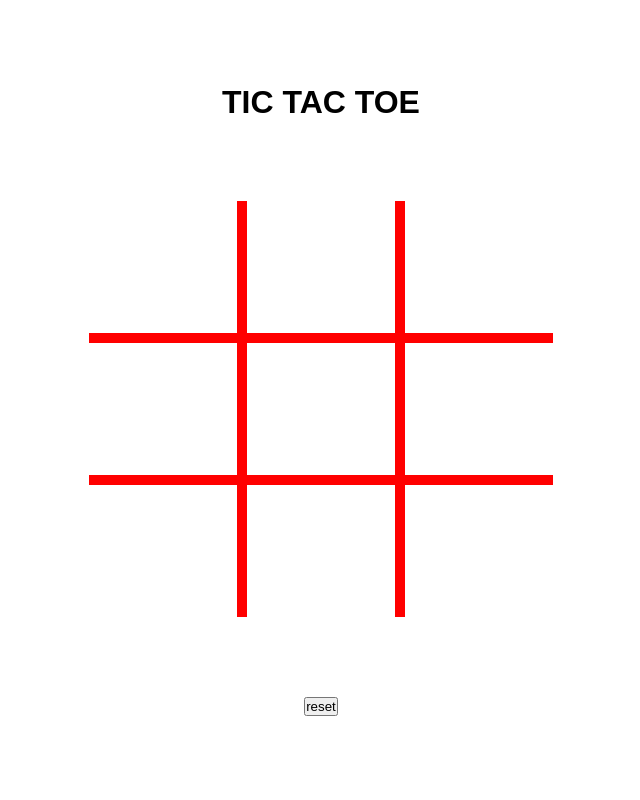
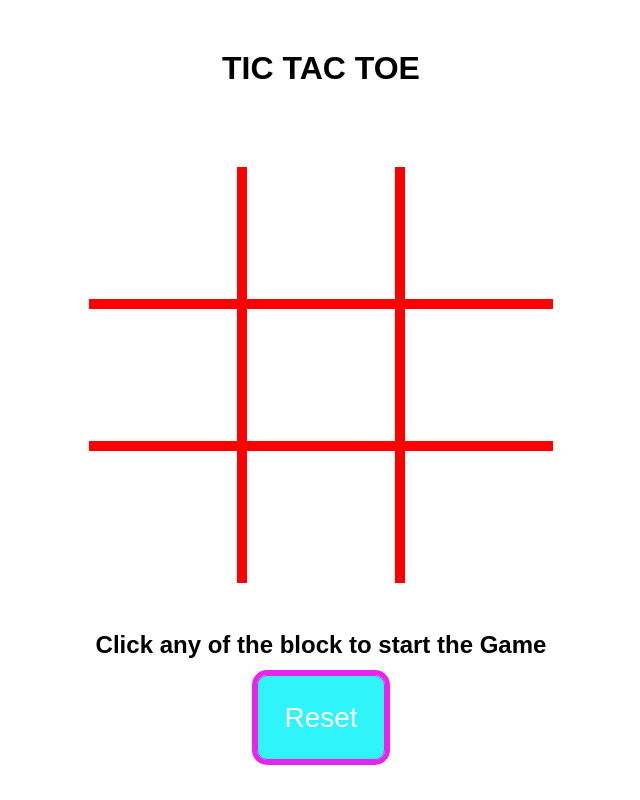
Before and after one commit to Anand930/tic-tac-toe, a plain HTML site: page index.html in a window 1280 px wide. Shown: the whole page, without its empty margins (319-959 px from the left). Drawn offline with Linux system fonts and the light colour scheme.

Commit message:
some designing changes to the buttons

```diff
--- a/index.html
+++ b/index.html
@@ -21,9 +21,9 @@
             <button id="btn-9" class="game-btn" ></button>
         </div>
         <div class="lowerHeader">
-            <h2 id="h2-header"></h2>
+            <h2 id="h2-header">Click any of the block to start the Game </h2>
         </div>
-        <button id="reset-btn">reset</button>
+        <button id="reset-btn">Reset</button>
     </div>
 </body>
 <script src="script.js"></script>
--- a/script.js
+++ b/script.js
@@ -27,6 +27,7 @@ const gamestart = buttons.forEach((e) => {
       e.style.backgroundRepeat = 'no-repeat';
       e.style.backgroundPosition = 'center';
       e.style.backgroundOrigin = "content-box"
+      document.getElementById('h2-header').textContent = "Game is running";
       player = "0";
     } else if (gameover === false && e.style.background === "white") {
       e.style.backgroundImage = "url('o.png')";
--- a/style.css
+++ b/style.css
@@ -6,7 +6,7 @@
 
 .h1-parent{
     width: 100%;
-    height: 100vh;
+    height: 95vh;
     display: flex;
     flex-direction: column;
     align-items: center;
@@ -15,11 +15,13 @@
 }
 
 .header{
+    padding-top: 50px;
     text-align: center;
 }
 
 .buttons-parent{
     display: grid;
+    height: 48vh;
     grid-template-columns: repeat(3,0fr);
     column-gap: 0;
     row-gap: 0;
@@ -34,6 +36,28 @@
     background-color: white;
     caret-color: transparent;
     padding: 10px;
+}
+
+#h2-header{
+    margin-bottom: 2vh;
+}
+
+#reset-btn{
+    width: 10vw;
+    height: 10vw;
+    color: white;
+    background-color: rgba(10, 242, 250, 0.849);
+    border-radius: 10px;
+    font-size: 28px;
+    border: 1px solid rgb(230, 37, 236);
+    box-shadow:  0 0 0 5px rgb(230, 37, 236);
+}
+
+#reset-btn:hover{
+    color:rgba(10, 242, 250, 0.849);
+    background-color: white;
+    transform: scale(1.1);
+    transition: smooth 1s ease-in-out;
 }
 
 #btn-1{
```
